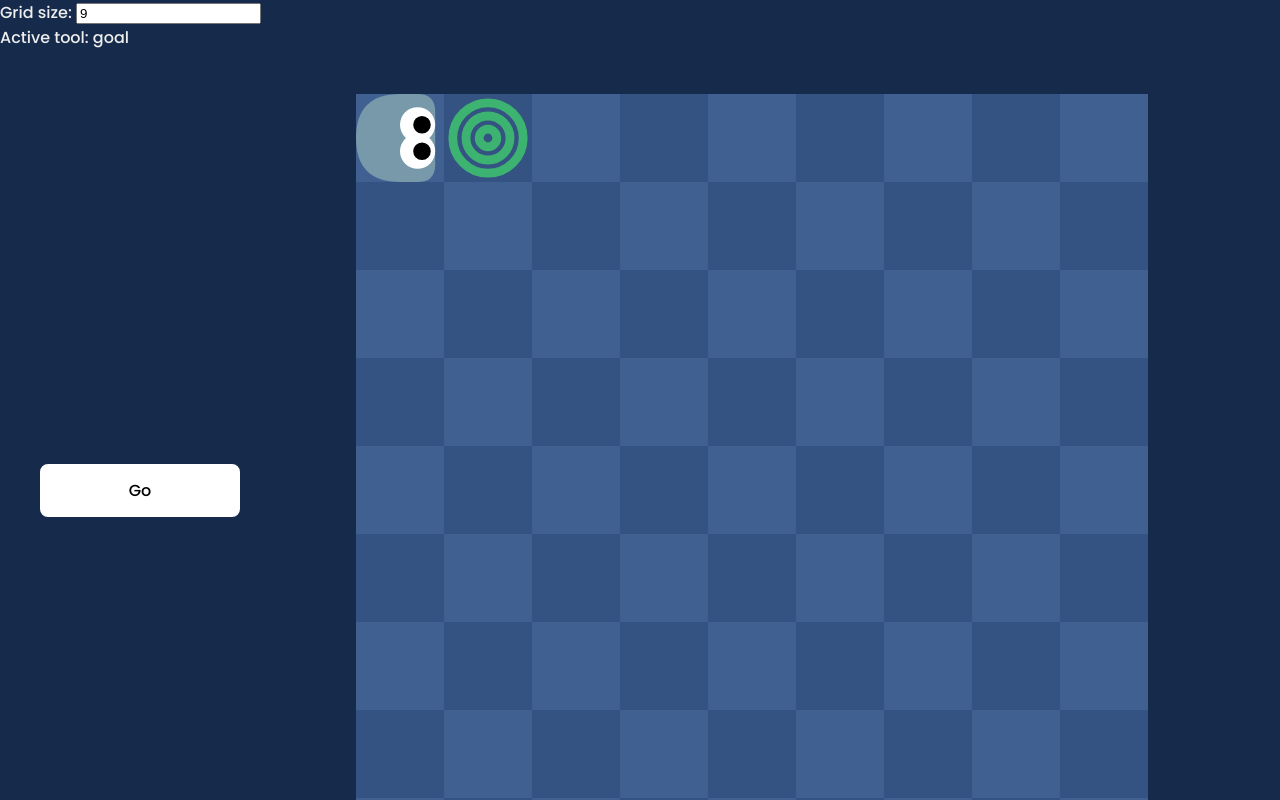
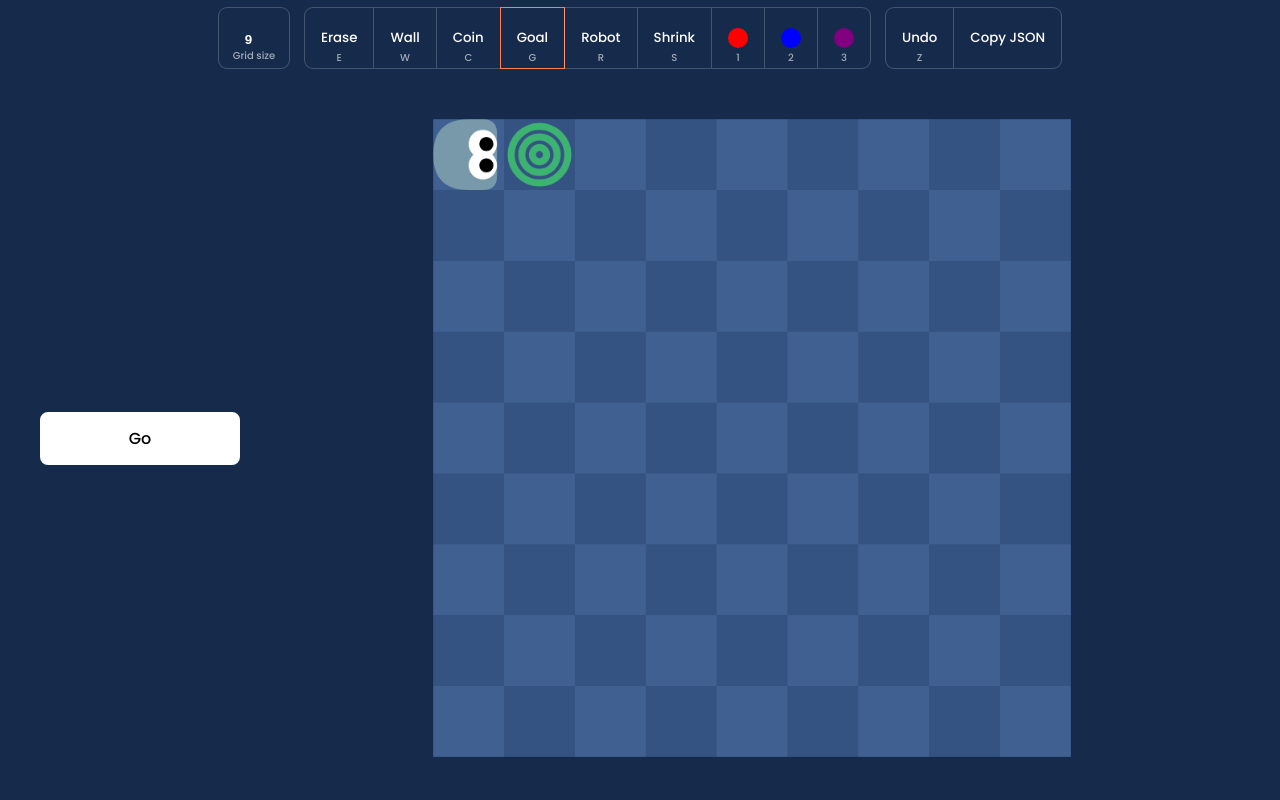
Before and after one commit to romannurik/funbox, a React (Create React App) app: page /robot/edit in a window 1280 px wide. Shown: the top 800 px of the page. Built offline with nearby package versions, Linux system fonts and the light colour scheme.

Commit message:
Add some more levels and improve level editor

```diff
--- a/src/pages/robot/Game.js
+++ b/src/pages/robot/Game.js
@@ -1,10 +1,10 @@
-import React, { useEffect, useRef, useState, useCallback } from "react";
+import { ArrowUpIcon, ReplyIcon } from "@primer/octicons-react";
+import cn from "classnames";
+import React, { useEffect, useRef, useState } from "react";
 import { roundRect } from "./canvas-util";
+import { Message } from "./Message";
+import { TurnAroundIcon } from "./MoreIcons";
 import styles from "./RobotGame.module.scss";
-import { ReplyIcon, ArrowUpIcon } from "@primer/octicons-react";
-import { TurnAroundIcon } from "./MoreIcons";
-import cn from "classnames";
-import { Message } from "./Message";
 
 const SPEED = 300;
 const COLORMAP = {
@@ -35,7 +35,7 @@ const ROTATIONS = {
 const CANVAS_MARGIN = 4;
 const CANVAS_SIZE = 800;
 
-export function Game({ level, onAdvanceToNextLevel, onCellClick }) {
+export function Game({ className, level, onAdvanceToNextLevel, onCellClick }) {
   let [running, setRunning] = useState(false);
   let [engineLevel, setEngineLevel] = useState(level);
   let [userProgram, setUserProgram] = useState({});
@@ -71,7 +71,7 @@ export function Game({ level, onAdvanceToNextLevel, onCellClick }) {
   }, [level]);
 
   return (
-    <div className={styles.gameUI}>
+    <div className={cn(styles.gameUI, className)}>
       <div className={styles.controlPanel}>
         {!levelCompleted && (
           <button
@@ -109,7 +109,7 @@ export function Game({ level, onAdvanceToNextLevel, onCellClick }) {
               }}
             >
               <span className={styles.instructionColor}>
-                {sentenceCase(color)}
+                {titleCase(color)}
               </span>
               <span className={styles.instructionValue}>
                 <ActionIcon size="36" />
@@ -145,7 +145,7 @@ function GameEngine({
   userProgram,
   running,
   onLevelCompleted,
-  onCellClick = () => {}
+  onCellClick = () => { }
 }) {
   let canvasRef = useRef();
   let engineState = useRef(null);
@@ -293,16 +293,16 @@ function GameEngine({
         ctx.strokeStyle = done
           ? "mediumseagreen"
           : coinsCollected >= 2
-          ? "orange"
-          : OFF_COLOR;
+            ? "orange"
+            : OFF_COLOR;
         ctx.beginPath();
         ctx.ellipse(x + 0.5, y + 0.5, 0.25, 0.25, 0, Math.PI * 2, 0);
         ctx.stroke();
         ctx.strokeStyle = done
           ? "mediumseagreen"
           : coinsCollected >= 1
-          ? "orange"
-          : OFF_COLOR;
+            ? "orange"
+            : OFF_COLOR;
         ctx.beginPath();
         ctx.ellipse(x + 0.5, y + 0.5, 0.1, 0.1, 0, Math.PI * 2, 0);
         ctx.stroke();
@@ -397,7 +397,7 @@ function GameEngine({
       function detectCoins() {
         for (let { x, y } of gameState.coins || []) {
           if (newX === x && newY === y) {
-            engineState.current.overrideNextTick = () => {};
+            engineState.current.overrideNextTick = () => { };
             engineState.current.onNextTick.push(() => {
               gameState.coinsCollected = (gameState.coinsCollected || 0) + 1;
               gameState.coins = gameState.coins.filter(
@@ -476,7 +476,7 @@ function lerp(from, to, f) {
   return from + (to - from) * f;
 }
 
-function sentenceCase(s) {
+function titleCase(s) {
   return s
     .split(/\s+/)
     .map(c => c.charAt(0).toLocaleUpperCase() + c.substring(1))
--- a/src/pages/robot/LevelEditor.js
+++ b/src/pages/robot/LevelEditor.js
@@ -1,113 +1,181 @@
+import cn from 'classnames';
 import React from "react";
 import { Game } from "./Game";
+import styles from './LevelEditor.module.scss';
+
+const MIN_GRID = 5;
+
+let TOOLS = {
+  eraser: {
+    key: 'e',
+    title: 'Erase',
+    exec: (level, x, y) => { },
+  },
+  wall: {
+    key: 'w',
+    exec: (level, x, y) => level.walls.push({ x, y }),
+  },
+  coin: {
+    key: 'c',
+    exec: (level, x, y) => level.coins.push({ x, y }),
+  },
+  goal: {
+    key: 'g',
+    exec: (level, x, y) => level.goal = { x, y },
+  },
+  robot: {
+    key: 'r',
+    exec: (level, x, y) => level.robot = { x, y, dir: 'r' },
+  },
+  shrink: {
+    key: 's',
+    exec: (level, x, y) => {
+      if (level.gridSize <= MIN_GRID) {
+        return;
+      }
+
+      level.gridSize -= 1;
+      let f = o => o.x !== x && o.y !== y;
+      level.blocks = (level.blocks || []).filter(f);
+      level.coins = (level.coins || []).filter(f);
+      level.walls = (level.walls || []).filter(f);
+      let move = o => {
+        if (o.x >= x) --o.x;
+        if (o.y >= y) --o.y;
+      }
+      for (let o of [
+        ...(level.blocks || []),
+        ...(level.coins || []),
+        ...(level.walls || []),
+      ]) {
+        move(o);
+      }
+      move(level.robot);
+      move(level.goal);
+    }
+  },
+}
+
+for (let [i, color] of ['red', 'blue', 'purple'].entries()) {
+  TOOLS[`color-${color}`] = {
+    key: String(i + 1),
+    ind: <div className={styles.colorTool} style={{ color }} />,
+    exec: (level, x, y) => level.blocks.push({ x, y, color }),
+  };
+}
 
 export function LevelEditor({ level: initialLevel }) {
-  let [level, setLevel] = React.useState(
+  let [level, _setLevel] = React.useState(
     initialLevel || {
       gridSize: 9,
       robot: { x: 0, y: 0, dir: "r" },
       goal: { x: 1, y: 0 }
     }
   );
+
+  let [undoStack, _setUndoStack] = React.useState([]);
+
   let [activeTool, setActiveTool] = React.useState("goal");
 
+  function setLevel(l) {
+    _setUndoStack([...undoStack.slice(-20), level]);
+    _setLevel(l);
+  }
+
+  function undo() {
+    if (undoStack.length) {
+      _setLevel(undoStack.pop());
+      _setUndoStack([...undoStack]);
+    }
+  }
+
+  function handleKeyDown(ev) {
+    let tool = (Object.entries(TOOLS)
+      .find(([id, { key }]) => key === ev.key) || [])[0];
+    if (tool) {
+      setActiveTool(tool);
+    }
+    if (ev.key === 'z') {
+      undo();
+    }
+  }
+
   return (
-    <>
     <div
+      className={styles.levelEditor}
       tabIndex={0}
       onPaste={ev => {
         let s = ev.clipboardData.getData("text/plain");
         try {
-            let l = eval(`(${s})`);
-            setLevel(l);
-          } catch (e) {console.error(e)}
+          setLevel(eval(`(${s})`));
+        } catch (e) { console.error(e) }
       }}
-        onKeyDown={ev => {
-          switch (ev.key) {
-            case "g":
-              setActiveTool("goal");
-              break;
-            case "w":
-              setActiveTool("wall");
-              break;
-            case "c":
-              setActiveTool("coin");
-              break;
-            case "r":
-              setActiveTool("robot");
-              break;
-            case "e":
-              setActiveTool("eraser");
-              break;
-            case "1":
-              setActiveTool("color.purple");
-              break;
-            case "2":
-              setActiveTool("color.red");
-              break;
-            case "3":
-              setActiveTool("color.blue");
-              break;
-          }
-        }}
+      onKeyDown={handleKeyDown}
     >
-        <div>
-          Grid size:{" "}
+      <div className={styles.levelEditorUI}>
+        <div className={styles.toolGroup}>
+          <label className={styles.inputTool}>
+            <span>Grid size</span>
             <input
               type="number"
               value={level.gridSize}
               onChange={ev => {
                 setLevel({
                   ...level,
-                gridSize: Math.max(5, Number(ev.target.value))
+                  gridSize: Math.max(MIN_GRID, Number(ev.target.value))
                 });
               }}
             />
-          <br />
-          Active tool: {activeTool}
+          </label>
+        </div>
+        <div className={styles.toolGroup}>
+          {Object.entries(TOOLS).map(([id, tool]) =>
+            <button key={id}
+              className={cn(styles.tool, { [styles.isSelected]: activeTool === id })}
+              onClick={() => setActiveTool(id)}>
+              <span className={styles.title}>{tool.ind || tool.title || titleCase(id)}</span>
+              {tool.key && <span className={styles.hotKey}>{tool.key.toLocaleUpperCase()}</span>}
+            </button>
+          )}
+        </div>
+        <div className={styles.toolGroup}>
+          <button onClick={() => undo()}>
+            <span className={styles.title}>Undo</span>
+            <span className={styles.hotKey}>Z</span>
+          </button>
+          <button onClick={() => {
+            navigator.clipboard.writeText(JSON.stringify(level));
+          }}>
+            Copy JSON
+          </button>
+        </div>
       </div>
       <Game
+        className={styles.gameUI}
         level={level}
         onAdvanceToNextLevel={() => setLevel({ ...level })}
         onCellClick={({ x, y }) => {
-            let newLevel = JSON.parse(JSON.stringify(level));
+          let levelString = JSON.stringify(level);
+          let newLevel = JSON.parse(levelString);
           newLevel.startText = newLevel.doneText = "";
-            newLevel.blocks = (newLevel.blocks || []).filter(
-              b => b.x !== x || b.y !== y
-            );
-            newLevel.coins = (newLevel.coins || []).filter(
-              b => b.x !== x || b.y !== y
-            );
-            newLevel.walls = (newLevel.walls || []).filter(
-              b => b.x !== x || b.y !== y
-            );
-            if (activeTool === "goal") {
-              newLevel.goal = { x, y };
-            } else if (activeTool === "wall") {
-              newLevel.walls.push({ x, y });
-            } else if (activeTool === "robot") {
-              newLevel.robot = { x, y, dir: "r" };
-            } else if (activeTool === "coin") {
-              newLevel.coins.push({ x, y });
-            } else if (activeTool.startsWith("color")) {
-              let { color } = activeTool.match(/color\.(?<color>\w+)/).groups;
-              newLevel.blocks.push({ x, y, color });
+          let f = o => o.x !== x || o.y !== y;
+          newLevel.blocks = (newLevel.blocks || []).filter(f);
+          newLevel.coins = (newLevel.coins || []).filter(f);
+          newLevel.walls = (newLevel.walls || []).filter(f);
+          TOOLS[activeTool].exec(newLevel, x, y);
+          newLevel.goal.coinsNeeded = newLevel.coins.length;
+          if (JSON.stringify(newLevel) !== levelString) {
+            setLevel(newLevel);
           }
-            newLevel.goal.coinsNeeded = newLevel.coins.length;
-            setLevel(newLevel);
         }}
       />
-        <textarea
-          style={{
-            backgroundColor: "black",
-            color: "white",
-            overflowY: "scroll",
-            height: 200
-          }}
-          readonly
-          value={JSON.stringify(level)}
-        />
     </div>
-    </>
   );
 }
+
+function titleCase(s) {
+  return s
+    .split(/\s+/)
+    .map(c => c.charAt(0).toLocaleUpperCase() + c.substring(1))
+    .join(" ");
+}
--- /dev/null
+++ b/src/pages/robot/LevelEditor.module.scss
@@ -0,0 +1,114 @@
+.levelEditor {
+  display: flex;
+  flex-direction: column;
+  height: 100vh;
+}
+
+.levelEditorUI {
+  padding: 8px;
+  display: flex;
+  flex-direction: row;
+  align-items: stretch;
+  justify-content: center;
+  gap: 16px;
+  overflow-x: scroll;
+}
+
+.toolGroup {
+  box-shadow: 0 0 0 1px rgba(#fff, .2);
+  display: flex;
+  flex-direction: row;
+  height: 60px;
+  position: relative;
+  border-radius: 8px;
+
+  > * + * {
+    box-shadow: -1px 0 0 rgba(#fff, .2);
+    margin-left: 1px;
+  }
+
+  > *:first-child {
+    border-top-left-radius: 8px;
+    border-bottom-left-radius: 8px;
+  }
+
+  > *:last-child {
+    border-top-right-radius: 8px;
+    border-bottom-right-radius: 8px;
+  }
+}
+
+.toolGroup button {
+  background-color: transparent;
+  border: 0;
+  color: #fff;
+  cursor: pointer;
+  display: flex;
+  flex-direction: row;
+  align-items: center;
+  font-family: Poppins;
+  position: relative;
+  padding: 0 16px;
+
+  .hotKey {
+    position: absolute;
+    bottom: 2px;
+    left: 50%;
+    transform: translateX(-50%);
+    font-size: 10px;
+    color: rgba(#fff, .6);
+  }
+
+  &:active {
+    background-color: rgba(#fff, .2);
+  }
+
+  &.isSelected {
+    box-shadow: 0 0 0 1px coral;
+  }
+}
+
+.toolGroup .inputTool {
+  position: relative;
+  flex-direction: column;
+  align-items: center;
+  width: 70px;
+
+  span {
+    position: absolute;
+    left: 50%;
+    white-space: nowrap;
+    bottom: 4px;
+    transform: translateX(-50%);
+    font-size: 10px;
+    color: rgba(#fff, .6);
+  }
+
+  input {
+    background-color: transparent;
+    color: #fff;
+    border: 0;
+    text-align: center;
+    font-weight: bold;
+    position: absolute;
+    left: 0;
+    top: 0;
+    width: 100%;
+    height: 100%;
+  }
+}
+
+.colorTool {
+  display: block;
+  border-radius: 50%;
+  width: 20px;
+  height: 20px;
+  background-color: currentColor;
+}
+
+.copyArea {
+  width: 90px;
+  font-size: 6px;
+  border: 0;
+  word-break: break-word;
+}
--- /dev/null
+++ b/src/pages/robot/levels/01-intro/06.js
@@ -0,0 +1 @@
+export default { "gridSize": 7, "robot": { "x": 0, "y": 0, "dir": "r" }, "goal": { "x": 0, "y": 1, "coinsNeeded": 0 }, "doneText": "", "startText": "", "blocks": [{ "x": 2, "y": 0, "color": "purple" }, { "x": 4, "y": 0, "color": "red" }, { "x": 6, "y": 0, "color": "blue" }, { "x": 2, "y": 2, "color": "red" }, { "x": 4, "y": 2, "color": "blue" }, { "x": 6, "y": 2, "color": "purple" }, { "x": 2, "y": 4, "color": "blue" }, { "x": 6, "y": 4, "color": "red" }, { "x": 4, "y": 4, "color": "purple" }, { "x": 6, "y": 6, "color": "blue" }, { "x": 0, "y": 6, "color": "blue" }, { "x": 2, "y": 6, "color": "purple" }, { "x": 4, "y": 6, "color": "red" }, { "x": 0, "y": 4, "color": "red" }, { "x": 0, "y": 2, "color": "purple" }], "coins": [], "walls": [] };
--- a/src/pages/robot/levels/8.js
+++ b/src/pages/robot/levels/04-turnaround/01.js
@@ -3,7 +3,7 @@ export default {
   robot: { x: 0, y: 3, dir: "r" },
   goal: { x: 2, y: 3, coinsNeeded: 3 },
   doneText: "",
-  startText: "",
+  startText: "You may need to try something new in this level!",
   blocks: [{ x: 6, y: 3, color: "purple" }],
   coins: [{ x: 3, y: 3 }, { x: 4, y: 3 }, { x: 5, y: 3 }],
   walls: []
--- /dev/null
+++ b/src/pages/robot/levels/04-turnaround/02.js
@@ -0,0 +1 @@
+export default { "gridSize": 7, "robot": { "x": 2, "y": 3, "dir": "r" }, "goal": { "x": 0, "y": 3, "coinsNeeded": 3 }, "doneText": "", "startText": "", "blocks": [{ "x": 3, "y": 3, "color": "purple" }, { "x": 3, "y": 6, "color": "blue" }, { "x": 6, "y": 3, "color": "red" }, { "x": 3, "y": 0, "color": "blue" }], "coins": [{ "x": 3, "y": 1 }, { "x": 3, "y": 5 }, { "x": 4, "y": 3 }], "walls": [] };
--- a/src/pages/robot/levels/9.js
+++ /dev/null
@@ -1,25 +0,0 @@
-export default {
-  gridSize: 7,
-  robot: { x: 0, y: 0, dir: "r" },
-  goal: { x: 0, y: 2, coinsNeeded: 0 },
-  doneText: "",
-  startText: "",
-  blocks: [
-    { x: 2, y: 0, color: "purple" },
-    { x: 4, y: 0, color: "red" },
-    { x: 6, y: 0, color: "blue" },
-    { x: 2, y: 2, color: "red" },
-    { x: 4, y: 2, color: "blue" },
-    { x: 6, y: 2, color: "purple" },
-    { x: 2, y: 4, color: "blue" },
-    { x: 6, y: 4, color: "red" },
-    { x: 4, y: 4, color: "purple" },
-    { x: 6, y: 6, color: "blue" },
-    { x: 0, y: 6, color: "blue" },
-    { x: 2, y: 6, color: "purple" },
-    { x: 4, y: 6, color: "red" },
-    { x: 0, y: 4, color: "red" }
-  ],
-  coins: [],
-  walls: []
-};
```
Also changed, not shown: src/pages/robot/RobotGame.js (+5 -3 lines), src/pages/robot/levels/03-walls/02.js (added, +1 -0 lines), src/pages/robot/levels/03-walls/01.js (renamed from src/pages/robot/levels/7.js). Lines whose indentation alone changed are shown as unchanged.
